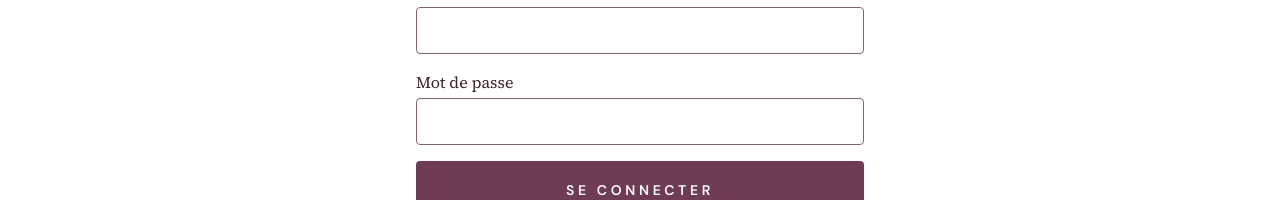
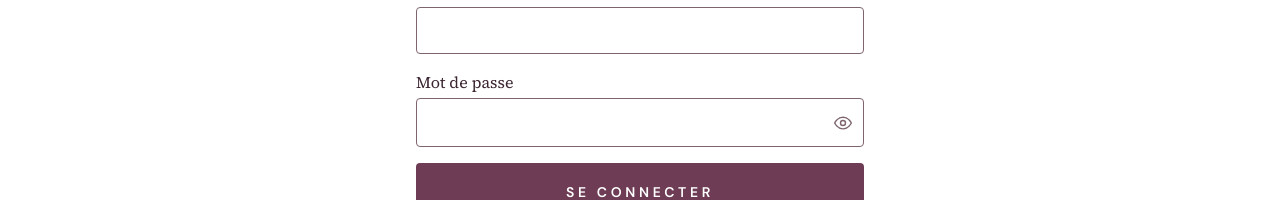
Before and after one commit to ChloeDelphis/proust-club, a React (Vite) app in the folder apps/frontend/: page /login in a window 1280 px wide. Shown: the part 366-566 px from the top of the page. Built offline with nearby package versions, Linux system fonts and the light colour scheme; no server answers.

Commit message:
feat: add password visibility toggle

```diff
--- a/apps/frontend/src/features/auth/FormField/FormField.module.css
+++ b/apps/frontend/src/features/auth/FormField/FormField.module.css
@@ -29,6 +29,63 @@
   box-shadow: var(--shadow-focus-ring);
 }
 
+.passwordControl {
+  display: flex;
+  align-items: center;
+  border: 1px solid var(--color-border-strong);
+  border-radius: var(--radius-md);
+  background: var(--color-page-bg);
+  transition-property: border-color, box-shadow;
+  transition-duration: var(--motion-duration-fast);
+  transition-timing-function: var(--motion-ease-standard);
+}
+
+.passwordControl:focus-within {
+  border-color: var(--color-accent);
+  box-shadow: var(--shadow-focus-ring);
+}
+
+.passwordInput,
+.passwordInput:focus {
+  min-width: 0;
+  flex: 1;
+  border-color: transparent;
+  background: transparent;
+  box-shadow: none;
+}
+
+.visibilityToggle {
+  display: grid;
+  flex: 0 0 auto;
+  place-items: center;
+  padding: var(--space-2-5);
+  color: var(--color-text-muted);
+  background: transparent;
+  border: 0;
+  border-radius: var(--radius-sm);
+  cursor: pointer;
+  transition: color var(--motion-duration-fast) var(--motion-ease-standard);
+}
+
+.visibilityToggle:hover {
+  color: var(--color-accent);
+}
+
+.visibilityToggle:focus-visible {
+  outline: var(--border-width) solid var(--color-accent);
+  outline-offset: calc(0px - var(--space-1));
+}
+
+.visibilityToggle svg {
+  width: var(--text-lg);
+  height: var(--text-lg);
+  fill: none;
+  stroke: currentColor;
+  stroke-linecap: round;
+  stroke-linejoin: round;
+  stroke-width: 1.7;
+}
+
 .hint {
   font-size: var(--text-xs);
   color: var(--color-text-muted);
--- a/apps/frontend/src/features/auth/FormField/FormField.tsx
+++ b/apps/frontend/src/features/auth/FormField/FormField.tsx
@@ -1,21 +1,50 @@
-import { useId } from 'react'
+import { useState, useId } from 'react'
+import { useTranslation } from 'react-i18next'
 import type { FormFieldProps } from './FormField.types'
 import styles from './FormField.module.css'
 
 export default function FormField({ label, hint, 'aria-describedby': describedBy, ...inputProps }: FormFieldProps) {
+  const { t } = useTranslation()
   const inputId = useId()
   const hintId = `${inputId}-hint`
+  const [isPasswordVisible, setIsPasswordVisible] = useState(false)
+  const isPasswordField = inputProps.type === 'password'
   // Merged, not overridden — but only for aria-describedby: this diff is what makes FormField
   // start setting it (for the hint), so a caller already passing their own would otherwise be
   // silently clobbered by a risk this same change introduces. className has no such new risk
   // (FormField has always set it unconditionally) and no caller needs to extend it today — YAGNI
   // until one does, rather than merging preemptively.
   const mergedDescribedBy = [describedBy, hint ? hintId : undefined].filter(Boolean).join(' ') || undefined
+  const input = (
+    <input
+      {...inputProps}
+      id={inputId}
+      type={isPasswordField && isPasswordVisible ? 'text' : inputProps.type}
+      className={`${styles.input}${isPasswordField ? ` ${styles.passwordInput}` : ''}`}
+      aria-describedby={mergedDescribedBy}
+    />
+  )
 
   return (
     <div className={styles.field}>
       <label className={styles.label} htmlFor={inputId}>{label}</label>
-      <input {...inputProps} id={inputId} className={styles.input} aria-describedby={mergedDescribedBy} />
+      {isPasswordField ? (
+        <div className={styles.passwordControl}>
+          {input}
+          <button
+            className={styles.visibilityToggle}
+            type="button"
+            aria-label={t(isPasswordVisible ? 'formField.hidePassword' : 'formField.showPassword')}
+            onClick={() => setIsPasswordVisible(visible => !visible)}
+          >
+            <svg viewBox="0 0 24 24" aria-hidden="true" focusable="false">
+              <path d="M2 12s3.6-7 10-7 10 7 10 7-3.6 7-10 7S2 12 2 12Z" />
+              <circle cx="12" cy="12" r="3" />
+              {isPasswordVisible && <path d="m3 3 18 18" />}
+            </svg>
+          </button>
+        </div>
+      ) : input}
       {/* A sibling of the label, not nested inside it — text inside a wrapping <label> is folded
           into the input's accessible NAME (always announced on every focus), not its
           DESCRIPTION. aria-describedby above is what actually associates it as a description. */}
--- a/apps/frontend/src/locales/fr.json
+++ b/apps/frontend/src/locales/fr.json
@@ -91,6 +91,10 @@
   },
   "passwordIdentifierValidation": {
     "matchesIdentifierError": "Le mot de passe ne peut pas être identique à votre nom d’utilisateur ou à votre email."
+  },
+  "formField": {
+    "showPassword": "Afficher le mot de passe",
+    "hidePassword": "Masquer le mot de passe"
   },
   "passwordValidation": {
     "passphraseSuggestion": "une phrase fonctionne très bien.",
```
Also changed, not shown: 1 other file (tests, documents, lock files or other folders).
